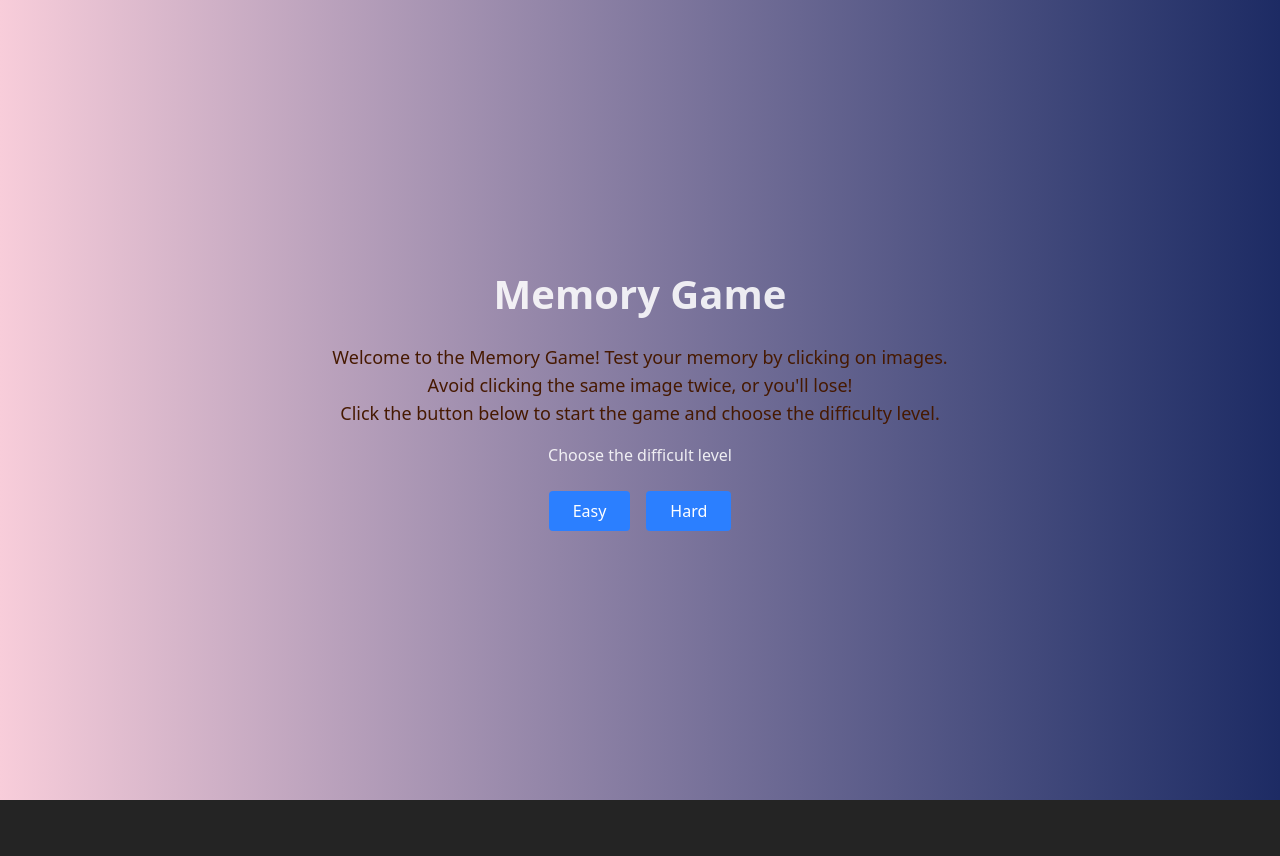
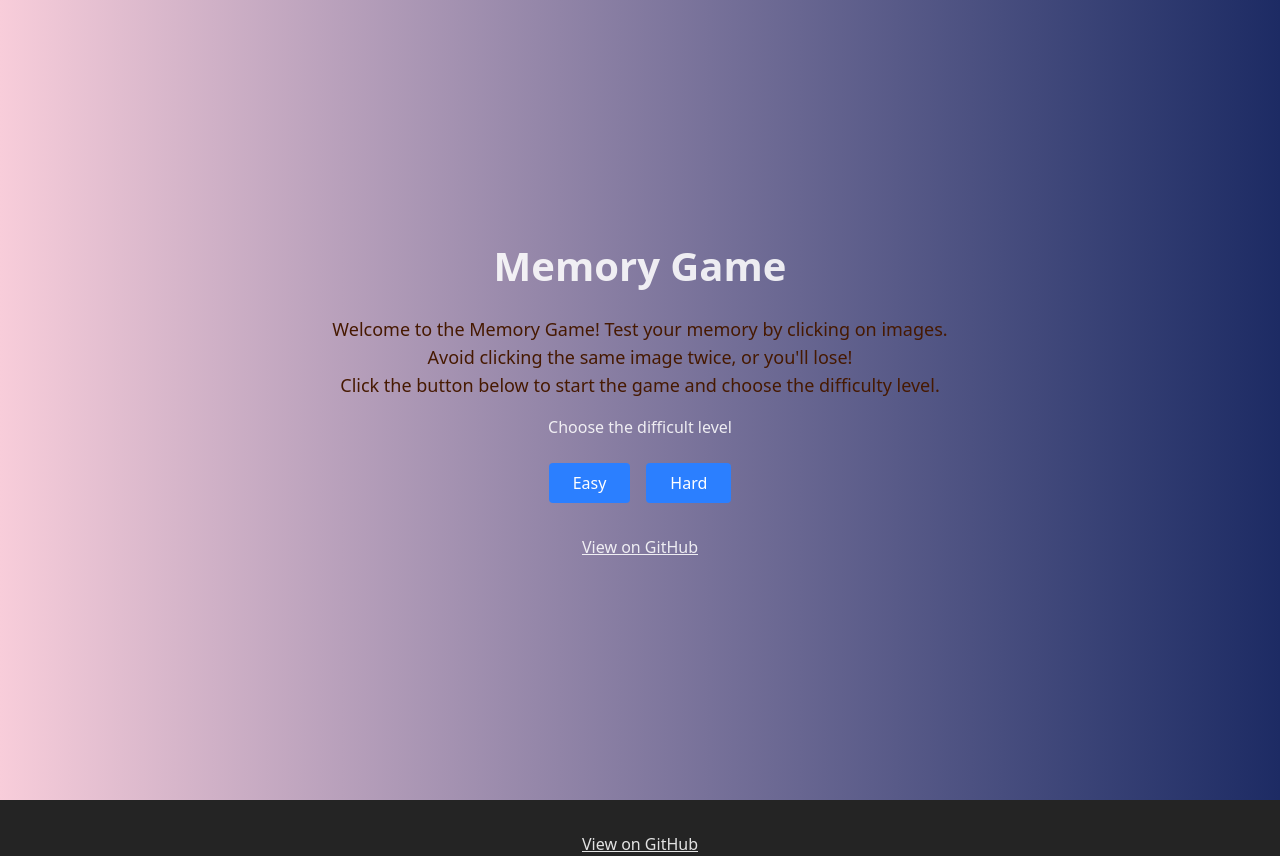
Before and after one commit to sajidahamed-git/memoryGame, a React (Vite) app: page / in a window 1280 px wide. Before the commit the page ends 800 px from the top, so only its background shows below. Built offline with nearby package versions, Linux system fonts and the light colour scheme; no server answers.

Commit message:
feat: add GithubLink component and integrate it into App and StartScreen components

```diff
--- a/src/App.jsx
+++ b/src/App.jsx
@@ -4,6 +4,7 @@ import React, { useState } from "react";
 import ImageContainer from "./Components/ImageContainer";
 import Loading from "./Components/loading";
 import StartSCreen from "./Components/StartScreen";
+import GithubLink from "./Components/GithubLink";
 
 import useFetchImages from "./hooks/useFetchImages";
 import usePreloadImages from "./hooks/usePreloadimages";
@@ -25,11 +26,14 @@ function App() {
 
   if (!isGameStarted) {
     return (
-      <StartSCreen
-        setIsGameStarted={setIsGameStarted}
-        setRenderCount={setRenderCount}
-        imagesLoaded={imagesLoaded}
-      />
+      <>
+        <StartSCreen
+          setIsGameStarted={setIsGameStarted}
+          setRenderCount={setRenderCount}
+          imagesLoaded={imagesLoaded}
+        />
+        <GithubLink />
+      </>
     );
   }
 
@@ -45,6 +49,7 @@ function App() {
         allImageId={imageId}
         renderCount={renderCount}
       />
+      <GithubLink />
     </div>
   );
 }
--- /dev/null
+++ b/src/Components/GithubLink.jsx
@@ -0,0 +1,14 @@
+export default function GithubLink() {
+  return (
+    <div className="mt-8 text-center">
+      <a
+        href="https://github.com/sajidahamed-git/memoryGame"
+        className="text-black-200 underline hover:text-blue-400 transition-colors"
+        target="_blank"
+        rel="noopener noreferrer"
+      >
+        View on GitHub
+      </a>
+    </div>
+  );
+}
--- a/src/Components/StartScreen.jsx
+++ b/src/Components/StartScreen.jsx
@@ -1,4 +1,5 @@
 import clsx from "clsx";
+import GithubLink from "./GithubLink";
 
 export default function StartScreen({
     setIsGameStarted,
@@ -45,6 +46,7 @@ export default function StartScreen({
           </button>
         </div>
       </div>
+      <GithubLink />
     </div>
   );
 }
```
